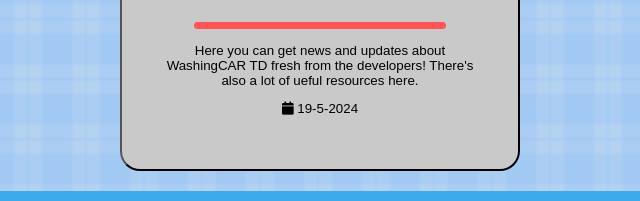
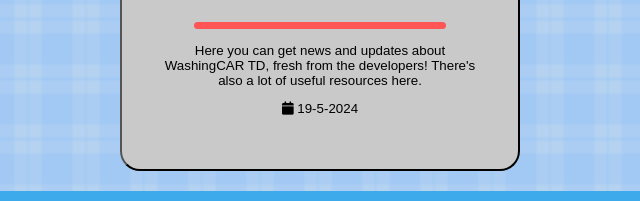
Before and after one commit to PlainStromStudio/WashingCAR-TD-Web, a plain HTML site: page index.html in a window 1280 px wide. Shown: the part 1480-1681 px from the top of the page, 320-960 px from the left. Drawn offline with Linux system fonts and the light colour scheme; a web font is replaced by a local one.

Commit message:
Update index.html

```diff
--- a/index.html
+++ b/index.html
@@ -148,7 +148,7 @@
                         </div>
                         <hr>
                         <p>
-                            Here you can get news and updates about WashingCAR TD fresh from the developers! There's also a lot of ueful resources here.
+                            Here you can get news and updates about WashingCAR TD, fresh from the developers! There's also a lot of useful resources here.
                         </p>
                     </div>
                     <p><i class="fa-solid fa-calendar"></i> 19-5-2024</p>
```
